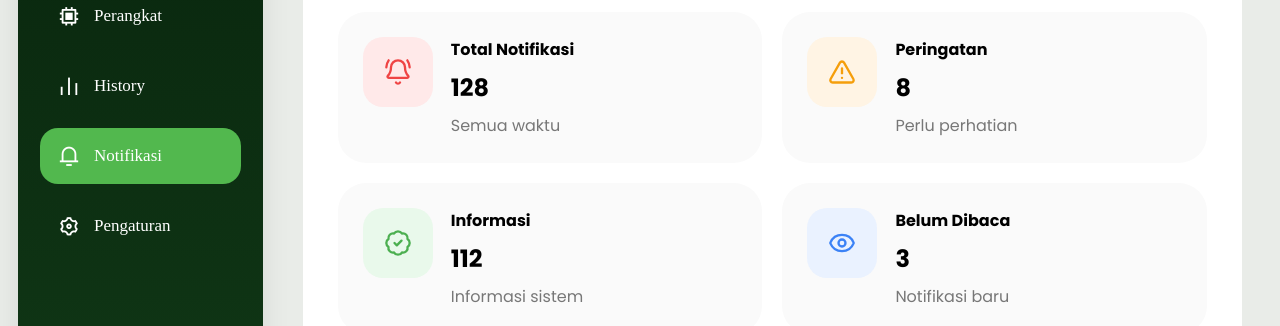
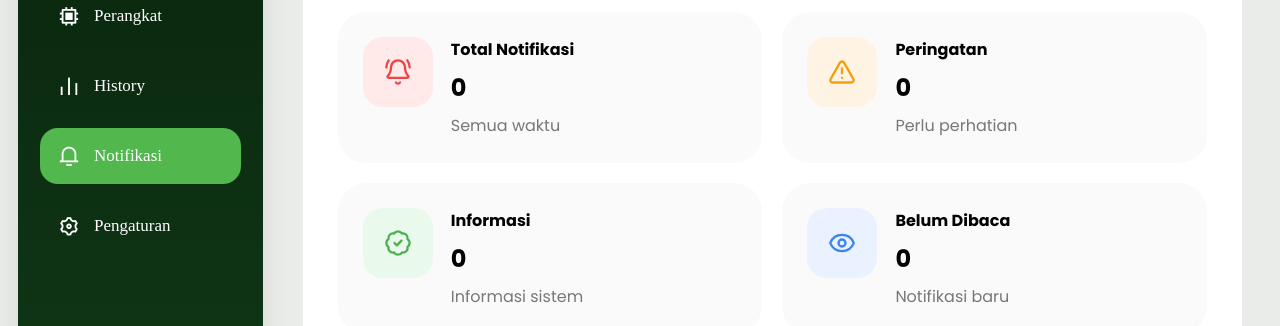
Before and after one commit to selametmaulana/Smart-Compost, a Vue app: page /dashboard/notifikasi in a window 1280 px wide. Shown: the part 205-531 px from the top of the page. Built offline with nearby package versions, Linux system fonts and the light colour scheme; no server answers.

Commit message:
notifikasi

```diff
--- a/src/views/notifikasi.vue
+++ b/src/views/notifikasi.vue
@@ -38,7 +38,7 @@
 
             <div>
               <h4>Total Notifikasi</h4>
-              <h2>128</h2>
+              <h2>{{ totalNotifications }}</h2>
               <p>Semua waktu</p>
             </div>
 
@@ -52,7 +52,7 @@
 
             <div>
               <h4>Peringatan</h4>
-              <h2>8</h2>
+              <h2>{{ totalDanger }}</h2>
               <p>Perlu perhatian</p>
             </div>
 
@@ -66,7 +66,7 @@
 
             <div>
               <h4>Informasi</h4>
-              <h2>112</h2>
+              <h2>{{ totalInfo }}</h2>
               <p>Informasi sistem</p>
             </div>
 
@@ -80,12 +80,10 @@
 
             <div>
               <h4>Belum Dibaca</h4>
-              <h2>3</h2>
+              <h2>{{ totalUnread }}</h2>
               <p>Notifikasi baru</p>
             </div>
-
           </div>
-
         </div>
 
         <!-- CONTENT -->
@@ -424,6 +422,37 @@ return new Date(
   minute: '2-digit',
   second: '2-digit'
 }) + ' WIB'
+
+})
+
+const totalNotifications = computed(() => {
+
+return notifications.value.length
+
+})
+
+const totalDanger = computed(() => {
+
+return notifications.value.filter(item =>
+  item.type === 'danger'
+).length
+
+})
+
+const totalInfo = computed(() => {
+
+return notifications.value.filter(item =>
+  item.type === 'success' ||
+  item.type === 'info'
+).length
+
+})
+
+const totalUnread = computed(() => {
+
+return notifications.value.filter(item =>
+  item.is_read === false
+).length
 
 })
   </script>
```
